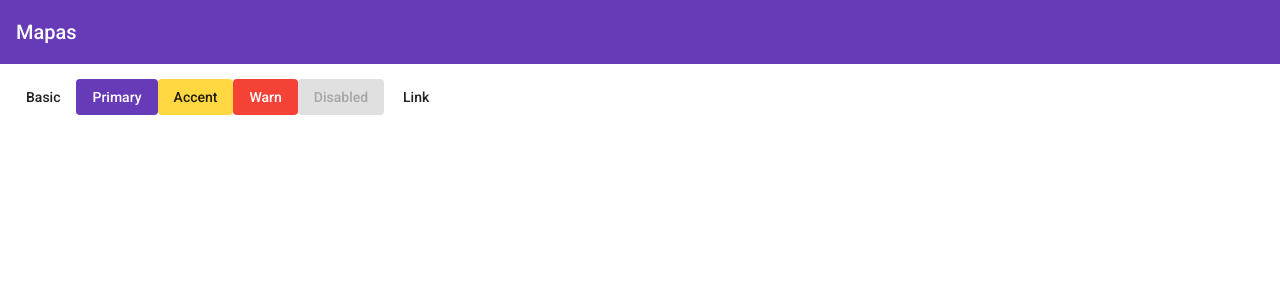
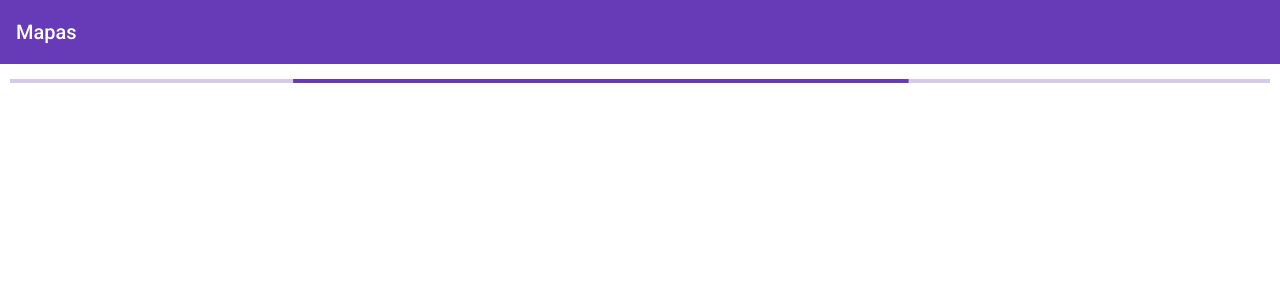
Before and after one commit to Yanioconjota/angular-material-google-maps, an Angular app: page / in a window 1280 px wide. Shown: the top 300 px of the page. Built offline with nearby package versions, Linux system fonts and the light colour scheme.

Commit message:
Se creó modulo para importar/exportar componentes de material

```diff
--- a/src/app/app.component.html
+++ b/src/app/app.component.html
@@ -3,10 +3,11 @@
 </mat-toolbar>
 
 <div class="main-container">
-  <button mat-flat-button>Basic</button>
+  <!-- <button mat-flat-button>Basic</button>
   <button mat-flat-button color="primary">Primary</button>
   <button mat-flat-button color="accent">Accent</button>
   <button mat-flat-button color="warn">Warn</button>
   <button mat-flat-button disabled>Disabled</button>
-  <a mat-flat-button href="https://www.google.com/" target="_blank">Link</a>
+  <a mat-flat-button href="https://www.google.com/" target="_blank">Link</a> -->
+  <mat-progress-bar mode="query"></mat-progress-bar>
 </div>
--- a/src/app/app.component.ts
+++ b/src/app/app.component.ts
@@ -1,5 +1,6 @@
 import { Component, Input } from '@angular/core';
 import { ThemePalette } from '@angular/material/core';
+import { ProgressBarMode } from '@angular/material/progress-bar';
 
 @Component({
   selector: 'app-root',
@@ -10,5 +11,7 @@
 
   @Input()
   color: ThemePalette;
-  title = 'mapas';
+
+  @Input()
+  mode: ProgressBarMode;
 }
```
Also changed, not shown: src/app/app.module.ts (+3 -4 lines), src/app/material.module.ts (added, +24 -0 lines).
